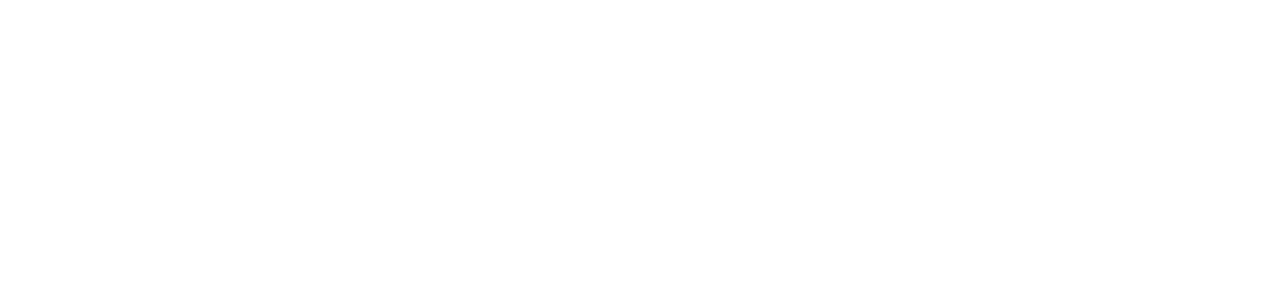
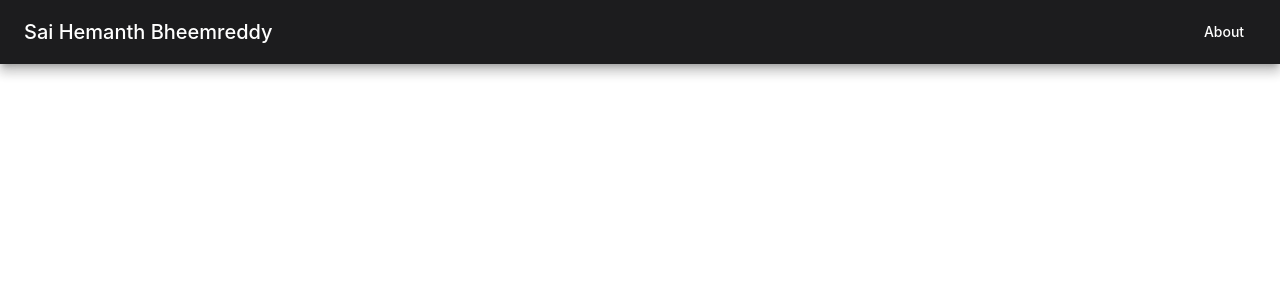
Before and after one commit to bshreddy/bshreddy.github.io, a React (Create React App) app: page / in a window 1280 px wide. Shown: the top 300 px of the page. Built offline with nearby package versions, Linux system fonts and the light colour scheme.

Commit message:
Updated App.tsx

```diff
--- a/src/App.tsx
+++ b/src/App.tsx
@@ -1,9 +1,17 @@
+import NavBar from './components/NavBar';
 import './styles/App.scss';
 
 function App() {
   return (
     <div className="App">
-
+      <NavBar />
+      {/* <div className="container">
+        <section className="child">1</section>
+        <section className="child">2</section>
+        <section className="child">3</section>
+        <section className="child">4</section>
+        <section className="child">5</section>
+      </div> */}
     </div>
   );
 }
--- /dev/null
+++ b/src/components/styles/NavBar.scss
@@ -0,0 +1,70 @@
+@import '../../styles/base.scss';
+
+.navbar-grow {
+    flex-grow: 1;
+}
+
+.navbar-menu-button {
+    margin-right: $theme--spacing * 2;
+    color: inherit;
+}
+
+.navbar-title {
+    display: none;
+
+   @include respond-above(sm) {
+       display: block;
+   }
+}
+
+.navbar-search-input-input {
+    padding: $theme--spacing * 1 $theme--spacing * 1 $theme--spacing * 1 $theme--spacing * 0;
+    padding-left: calc(1em + #{$theme--spacing * 4});
+    transition: width 300ms cubic-bezier(0.4, 0, 0.2, 1) 0ms;
+
+    width: 100%;
+    @include respond-above(sm) {
+        width: 20ch;
+        &:focus {
+            width: 25ch;
+        }
+    }
+
+    @include respond-above(md) {
+        width: 30ch;
+        &:focus {
+            width: 40ch;
+        }
+    }
+
+    @include respond-above(lg) {
+        width: 40ch;
+        &:focus {
+            width: 60ch;
+        }
+    }
+}
+
+.navbar-section-desktop {
+    display: none;
+
+    @include respond-above(md) {
+        display: flex;
+    }
+
+    .navbar-button {
+        color: $text-on-primary;
+
+        .MuiButton-label {
+            text-transform: capitalize;
+        }
+    }
+}
+
+.navbar-section-mobile {
+    display: flex;
+
+    @include respond-above(md) {
+        display: none;
+    }
+}
--- a/src/styles/App.scss
+++ b/src/styles/App.scss
@@ -1,2 +1,17 @@
+@import 'base';
+
 .App {
+    .container {
+        scroll-snap-type: y mandatory;
+    }
+
+    .child {
+        scroll-snap-align: start;
+    }
+
+    section {
+        height: 100vh;
+        width: 100vw;
+        scroll-snap-align: start;
+    }
 }
```
